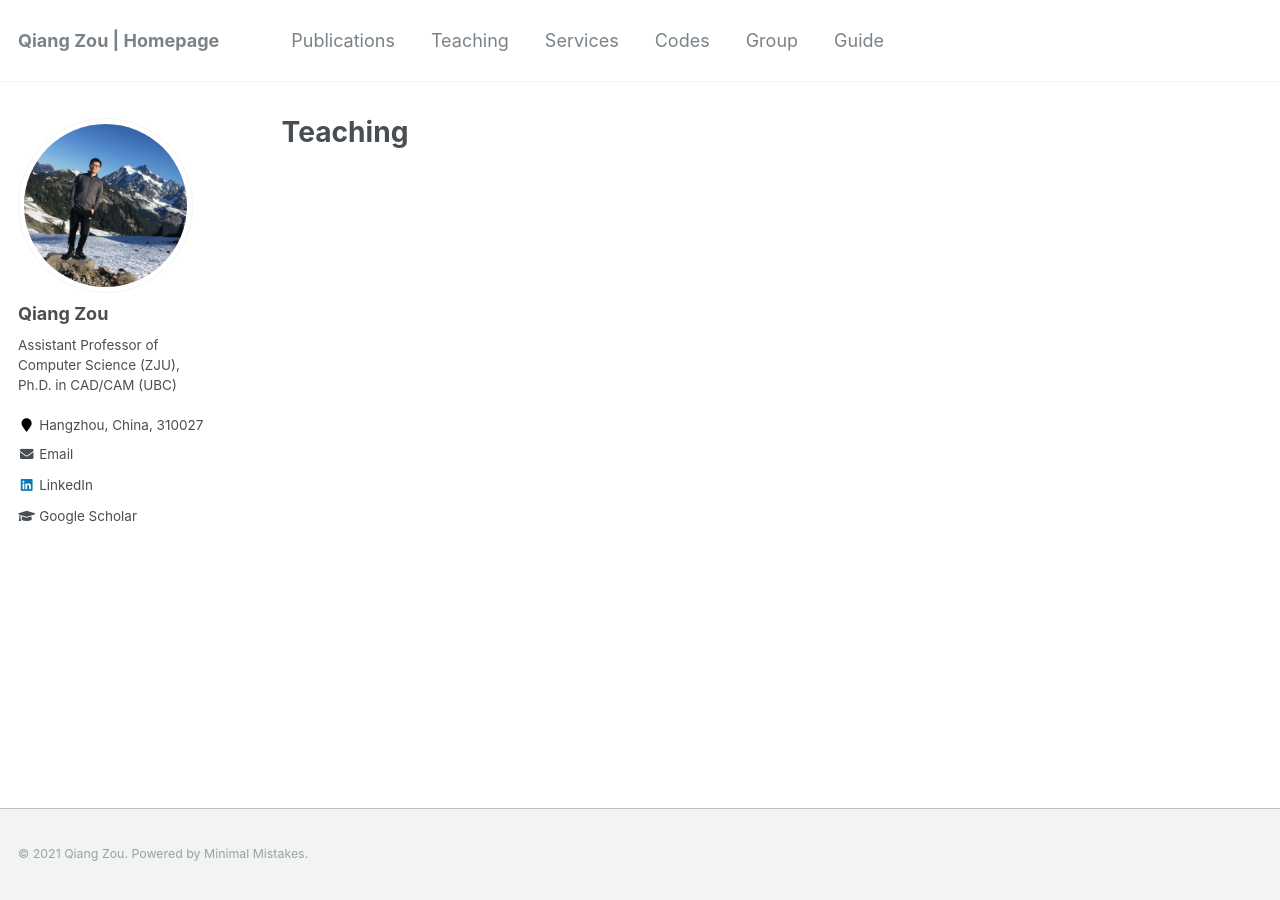
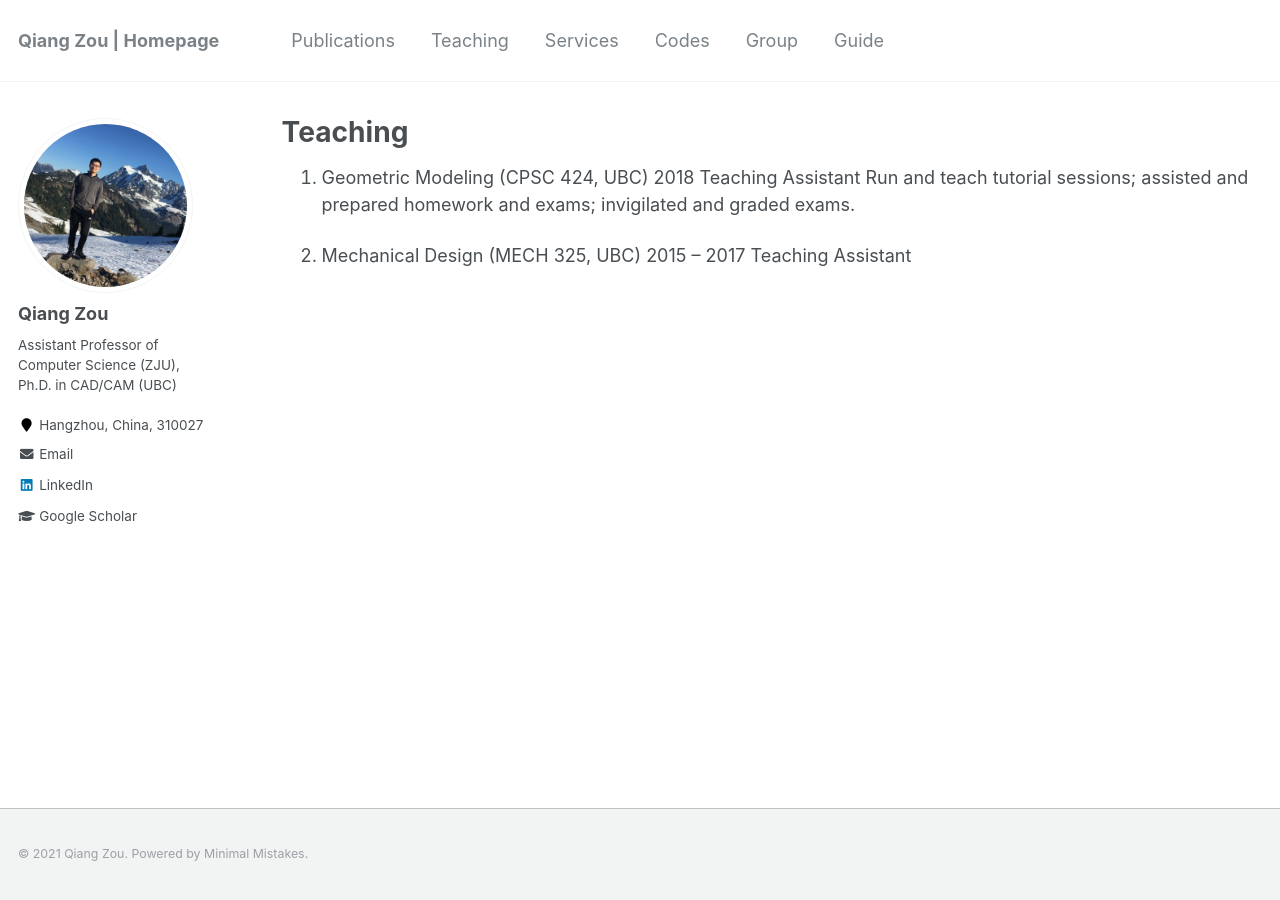
Before and after one commit to Qiang-Zou/Qiang-Zou.github.io, a Jekyll site: the page built from _pages/teaching.md, in a window 1280 px wide. Built offline with Jekyll 4.4.1, drawn with Linux system fonts in a browser that asks for light colours.

Commit message:
Update teaching.md

```diff
--- a/_pages/teaching.md
+++ b/_pages/teaching.md
@@ -10,3 +10,8 @@ author_profile: true
 {% for post in site.teaching reversed %}
   {% include archive-single.html %}
 {% endfor %} -->
+
+1. Geometric Modeling (CPSC 424, UBC) 2018 Teaching Assistant
+Run and teach tutorial sessions; assisted and prepared homework and exams; invigilated and graded exams.
+
+1. Mechanical Design (MECH 325, UBC) 2015 – 2017 Teaching Assistant
```
